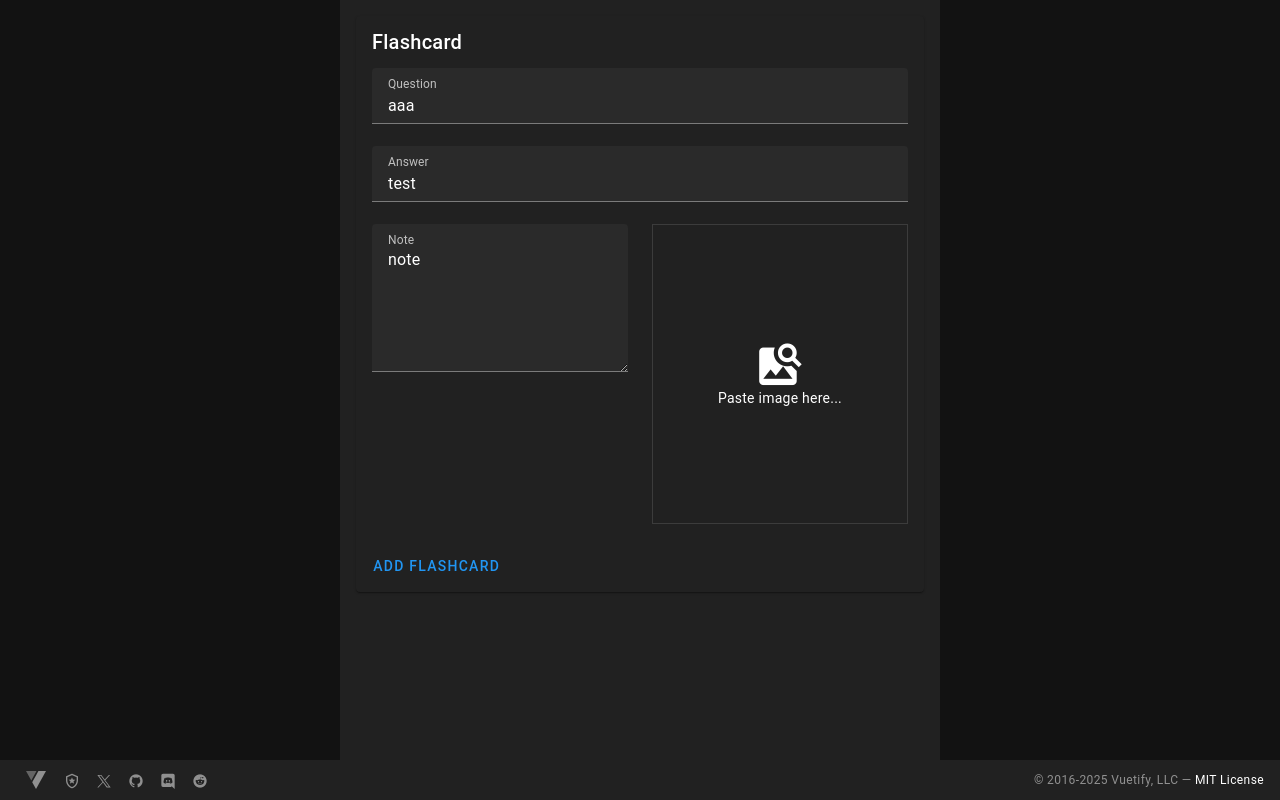
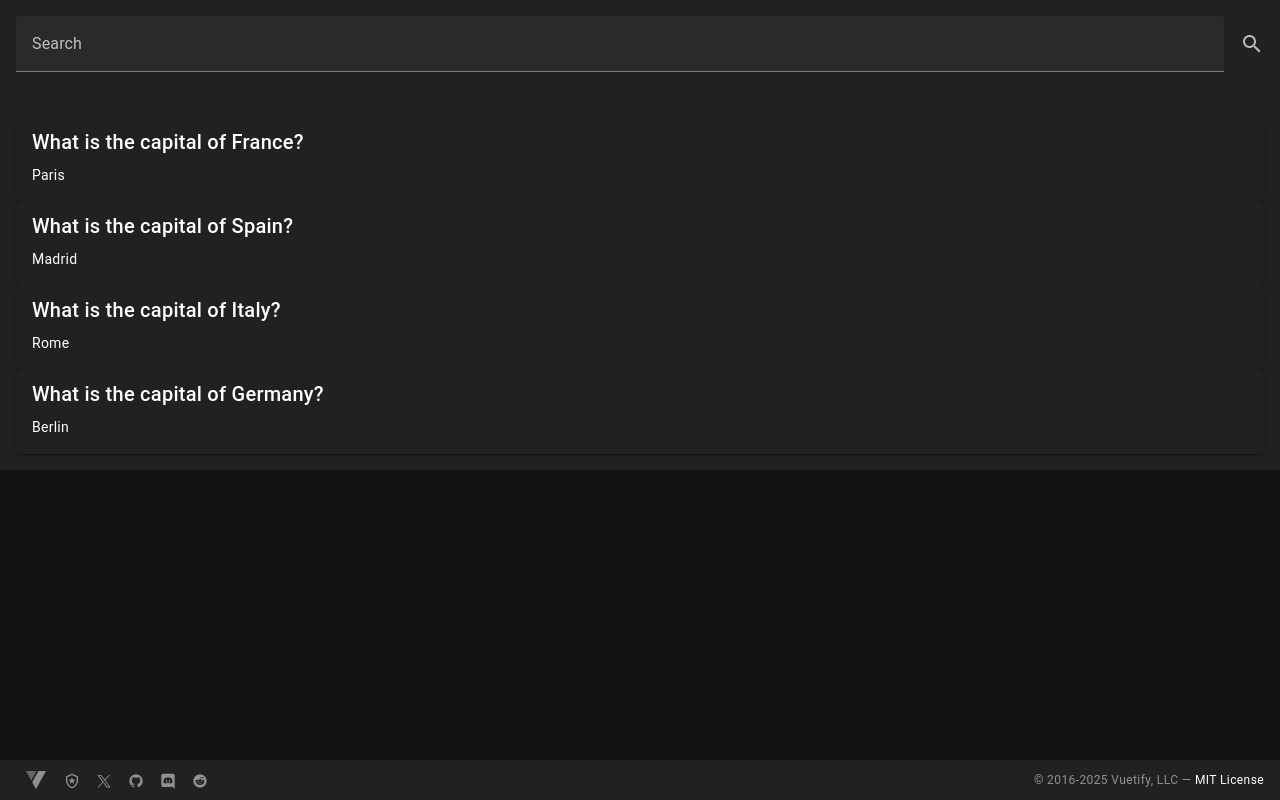
Before and after one commit to h0ngliangli/zoestrope, a Vue app: page / in a window 1280 px wide. Built offline with nearby package versions, Linux system fonts and the light colour scheme.

Commit message:
work on search component

```diff
--- /dev/null
+++ b/src/components/Search.vue
@@ -0,0 +1,63 @@
+<template>
+  <!--
+        a search bar once clicked will expand to show a search input and
+        search results. The search results will be a list of flashcards that
+        match the search query. The search results will be displayed in a
+        card view with the question and answer of the flashcard displayed.
+        Clicking on a flashcard will take the user to the flashcard view page
+    -->
+  <v-sheet class="pa-4" :class="responsiveClass">
+    <!--
+            class="pa-4" is a Vuetify utility class that applies padding of 4 units
+            to all sides of the element.
+        -->
+    <v-row>
+      <v-col cols="12">
+        <v-text-field
+          v-model="search"
+          label="Search"
+          append-icon="mdi-magnify"
+          @click:append="search = ''"
+          @input="searchFlashcards"
+          clearable
+        ></v-text-field>
+      </v-col>
+    </v-row>
+    <v-row>
+      <v-col cols="12">
+        <v-card
+          v-for="flashcard in flashcards"
+          :key="flashcard.id"
+          @click="goToFlashcard(flashcard.id)"
+        >
+          <v-card-title>{{ flashcard.question }}</v-card-title>
+          <v-card-text>{{ flashcard.answer }}</v-card-text>
+        </v-card>
+      </v-col>
+    </v-row>
+  </v-sheet>
+</template>
+
+<script setup>
+import { ref, computed } from "vue"
+import { useRouter } from "vue-router"
+const router = useRouter()
+const search = ref("")
+const flashcards = ref([
+  { id: 1, question: "What is the capital of France?", answer: "Paris" },
+  { id: 2, question: "What is the capital of Spain?", answer: "Madrid" },
+  { id: 3, question: "What is the capital of Italy?", answer: "Rome" },
+  { id: 4, question: "What is the capital of Germany?", answer: "Berlin" },
+])
+const performSearch = async () => {
+  try {
+    const res = await fetch(
+      "https://localhost:3001/flashcard/search?kw=" + search.value
+    )
+    const data = await res.json()
+    flashcards.value = data
+  } catch (error) {
+    console.error(error)
+  }
+}
+</script>
--- a/src/pages/index.vue
+++ b/src/pages/index.vue
@@ -1,26 +1,19 @@
-<template>
-  <v-sheet class="pa-4" :class="responsiveClass">
-    <Flashcard question="Hi" answer="y" mode="editable" note="a note" img_url="https://storage.googleapis.com/bucket-zoetrope-3372/83724701ca4394d65c7eccd37b1325dc.jpg"/>
-  </v-sheet>
-</template>
+<script setup lang="ts">
+import Search from '@/components/Search.vue';
 
-<script setup>
-import { computed } from 'vue';
-
-const responsiveClass = computed(() => {
-  return {
-    'w-100': true, // Full width on all screens
-    'h-100': true, // Full height on all screens
-    'ma-auto': true, // Center on large screens
-    'max-width-600': true, // Fixed max width on large screens
-  };
-});
 </script>
 
-<style scoped>
-@media (min-width: 600px) {
-  .max-width-600 {
-    max-width: 600px;
-  }
-}
-</style>
+<template>
+  <!-- dashboard
+      includes a search bar, a list of recent flashcards,
+      and a quick action panel which includes a button to add a new flashcard
+
+      a search bar once clicked will expand to show a search input and
+      search results. The search results will be a list of flashcards that
+      match the search query. The search results will be displayed in a
+      card view with the question and answer of the flashcard displayed.
+      Clicking on a flashcard will take the user to the flashcard view page
+
+   -->
+   <Search />
+</template>
--- /dev/null
+++ b/src/pages/test-flashcard.vue
@@ -0,0 +1,26 @@
+<template>
+  <v-sheet class="pa-4" :class="responsiveClass">
+    <Flashcard question="Hi" answer="y" mode="editable" note="a note" img_url="https://storage.googleapis.com/bucket-zoetrope-3372/83724701ca4394d65c7eccd37b1325dc.jpg"/>
+  </v-sheet>
+</template>
+
+<script setup>
+import { computed } from 'vue';
+
+const responsiveClass = computed(() => {
+  return {
+    'w-100': true, // Full width on all screens
+    'h-100': true, // Full height on all screens
+    'ma-auto': true, // Center on large screens
+    'max-width-600': true, // Fixed max width on large screens
+  };
+});
+</script>
+
+<style scoped>
+@media (min-width: 600px) {
+  .max-width-600 {
+    max-width: 600px;
+  }
+}
+</style>
```
